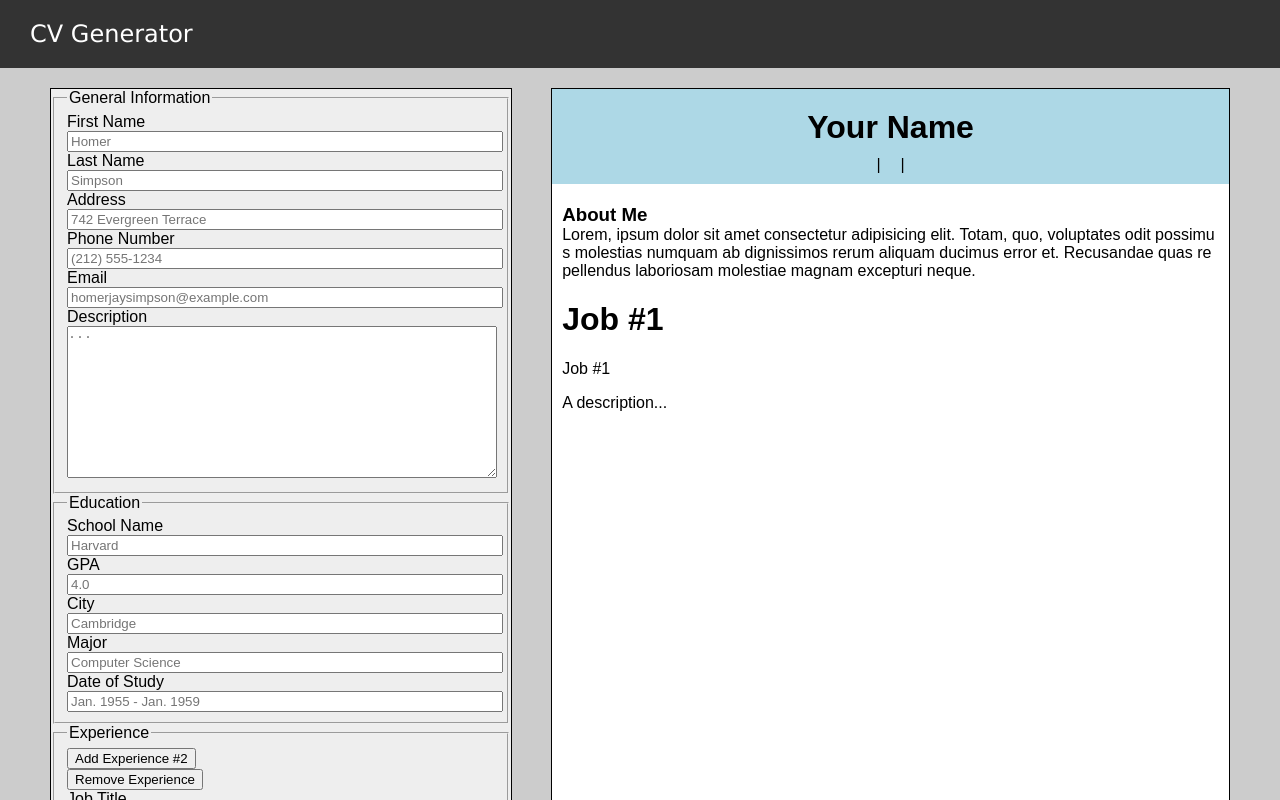
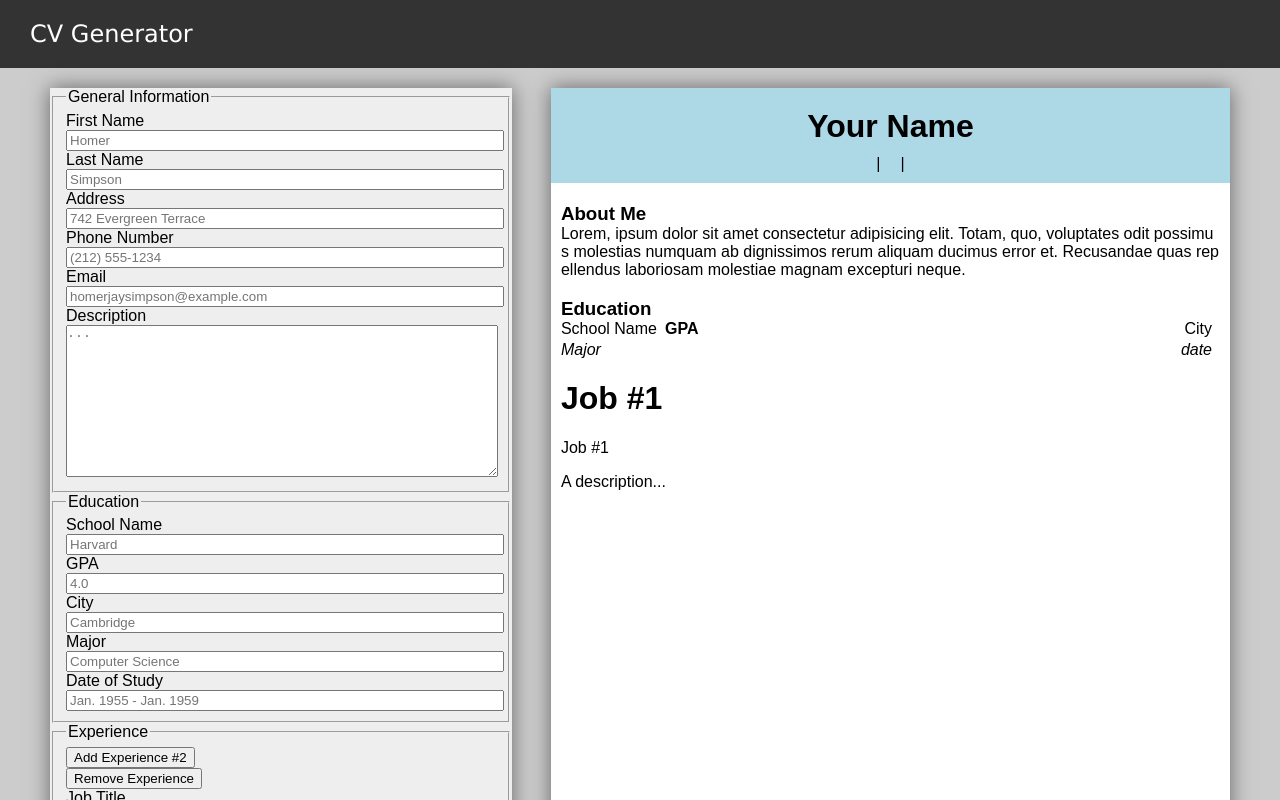
Before and after one commit to joshkat/CV-Generator, a React (Vite) app: page / in a window 1280 px wide. Built offline with nearby package versions, Linux system fonts and the light colour scheme.

Commit message:
added education preview & styles

```diff
--- a/src/components/cv-view/EducationPreview.jsx
+++ b/src/components/cv-view/EducationPreview.jsx
@@ -1,13 +1,24 @@
 import PropTypes from "prop-types";
+import "../../styles/Education.css";
 
 export default function EducationPreview({ education }) {
   return (
     <>
-      <span>{education.schoolName}</span>
-      <span>{education.city}</span>
-      <span>{education.major}</span>
+      <h3 className="education-title">Education</h3>
 
-      <div>{education.date}</div>
+      <div className="section-line"></div>
+      <div className="education-topline">
+        <div>
+          <span>{education.schoolName || "School Name"}&ensp;</span>
+          <span className="gpa">GPA {education.gpa}&ensp;</span>
+        </div>
+        <span>{education.city || "City"}&ensp;</span>
+      </div>
+
+      <em className="education-bottomline">
+        <span>{education.major || "Major"}&ensp;</span>
+        <span>{education.date || "date"}&ensp;</span>
+      </em>
     </>
   );
 }
--- /dev/null
+++ b/src/styles/Education.css
@@ -0,0 +1,18 @@
+.education-title {
+  margin-bottom: 0;
+}
+
+.education-topline {
+  display: flex;
+  justify-content: space-between;
+  margin-bottom: 3px;
+}
+
+.gpa {
+  font-weight: bold;
+}
+
+.education-bottomline {
+  display: flex;
+  justify-content: space-between;
+}
--- a/src/styles/MainSection.css
+++ b/src/styles/MainSection.css
@@ -1,21 +1,22 @@
 .inputForm {
-  border: solid 1px black;
   height: 100%;
   width: 100%;
   max-width: 800px;
   overflow: scroll;
   overflow-x: hidden;
   background-color: #eeeeee;
+  box-shadow: 0 0 20px rgba(0, 0, 0, 0.5);
 }
 
 .cv-display {
-  border: solid 1px black;
+  /* border: solid 1px black; */
   word-break: break-all;
   overflow: scroll;
   overflow-x: hidden;
   max-width: 800px;
   height: 100%;
   background-color: white;
+  box-shadow: 0 0 20px rgba(0, 0, 0, 0.5);
 }
 
 .cv-main {
```
